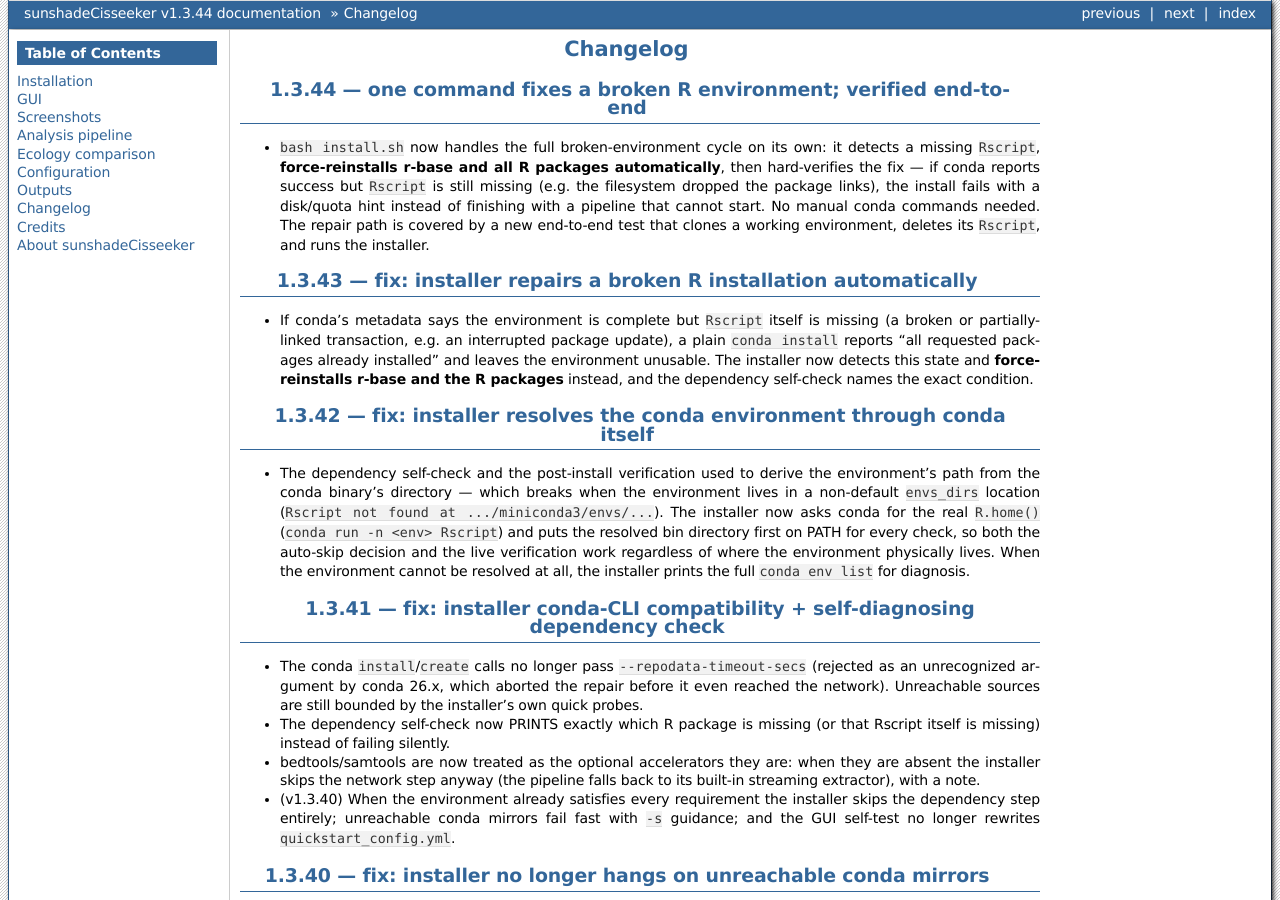
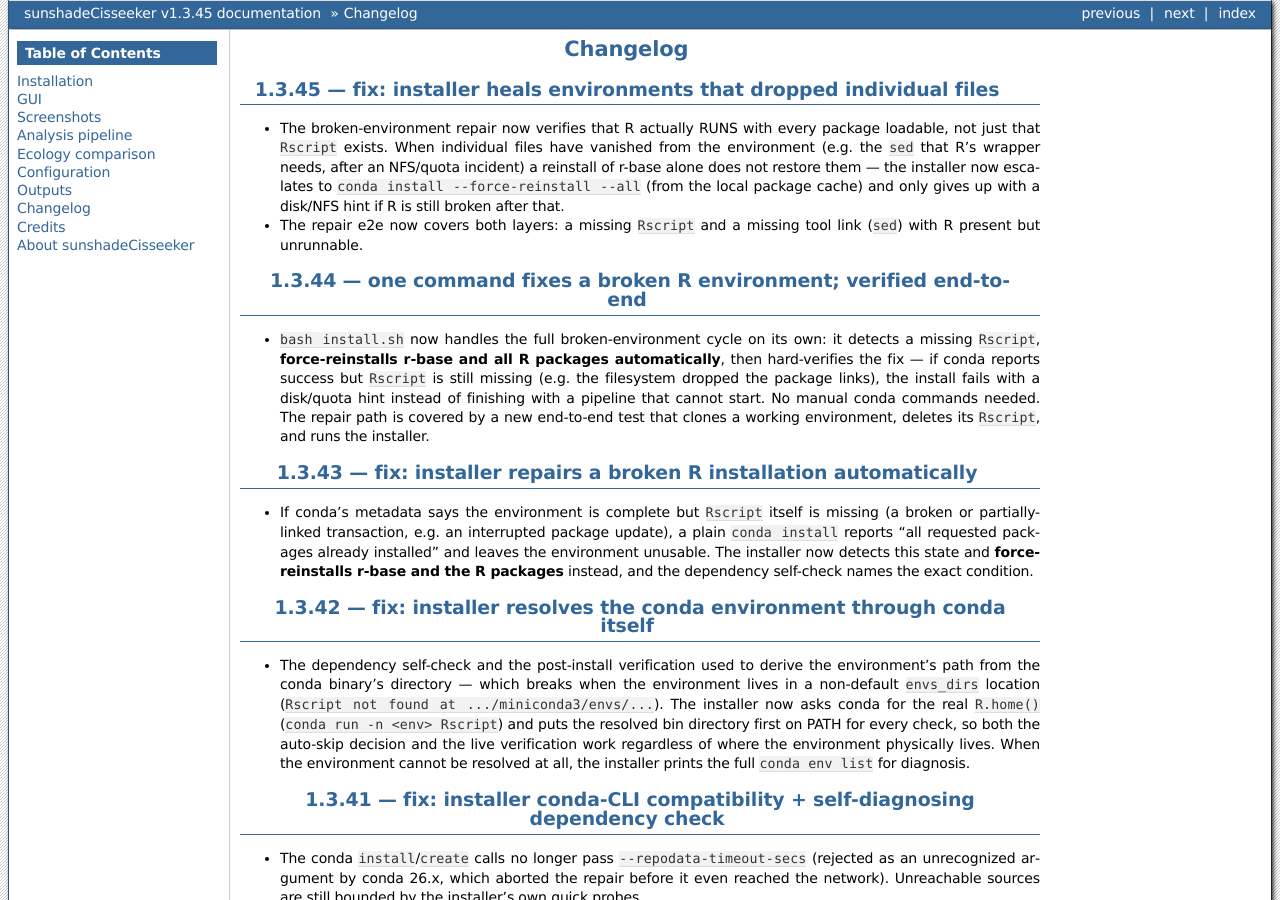
Before and after one commit to chenzhr23/sunshadeCisseeker-docs, a Sphinx documentation site: the page built from docs/content/Changelog.rst, in a window 1280 px wide and 900 px high. Built offline with Sphinx 7.4.7, drawn with Linux system fonts in a browser that asks for light colours; some of the changed text lies outside the part shown.

```diff
--- a/docs/conf.py
+++ b/docs/conf.py
@@ -9,8 +9,8 @@
 copyright = "2026, sunshadeCisseeker developers"
 
 # The short X.Y version and the full release version.
-version = "v1.3.44"
-release = "v1.3.44"
+version = "v1.3.45"
+release = "v1.3.45"
 
 extensions = [
     "sphinx.ext.autosectionlabel",
--- a/docs/content/About sunshadeCisseeker.rst
+++ b/docs/content/About sunshadeCisseeker.rst
@@ -4,7 +4,7 @@
 sunshadeCisseeker identifies, annotates and compares promoter
 cis-regulatory elements across sun / facultative / shade plants.
 
-The current release is **1.3.44**; see :doc:`Changelog` for what changed in
+The current release is **1.3.45**; see :doc:`Changelog` for what changed in
 each version.
 
 Highlights
--- a/docs/content/Changelog.rst
+++ b/docs/content/Changelog.rst
@@ -1,5 +1,18 @@
 Changelog
 =========
+
+1.3.45 — fix: installer heals environments that dropped individual files
+--------------------------------------------------------------------------
+
+* The broken-environment repair now verifies that R actually RUNS with every
+  package loadable, not just that ``Rscript`` exists. When individual files
+  have vanished from the environment (e.g. the ``sed`` that R's wrapper
+  needs, after an NFS/quota incident) a reinstall of r-base alone does not
+  restore them — the installer now escalates to
+  ``conda install --force-reinstall --all`` (from the local package cache)
+  and only gives up with a disk/NFS hint if R is still broken after that.
+* The repair e2e now covers both layers: a missing ``Rscript`` and a missing
+  tool link (``sed``) with R present but unrunnable.
 
 1.3.44 — one command fixes a broken R environment; verified end-to-end
 ------------------------------------------------------------------------
```
